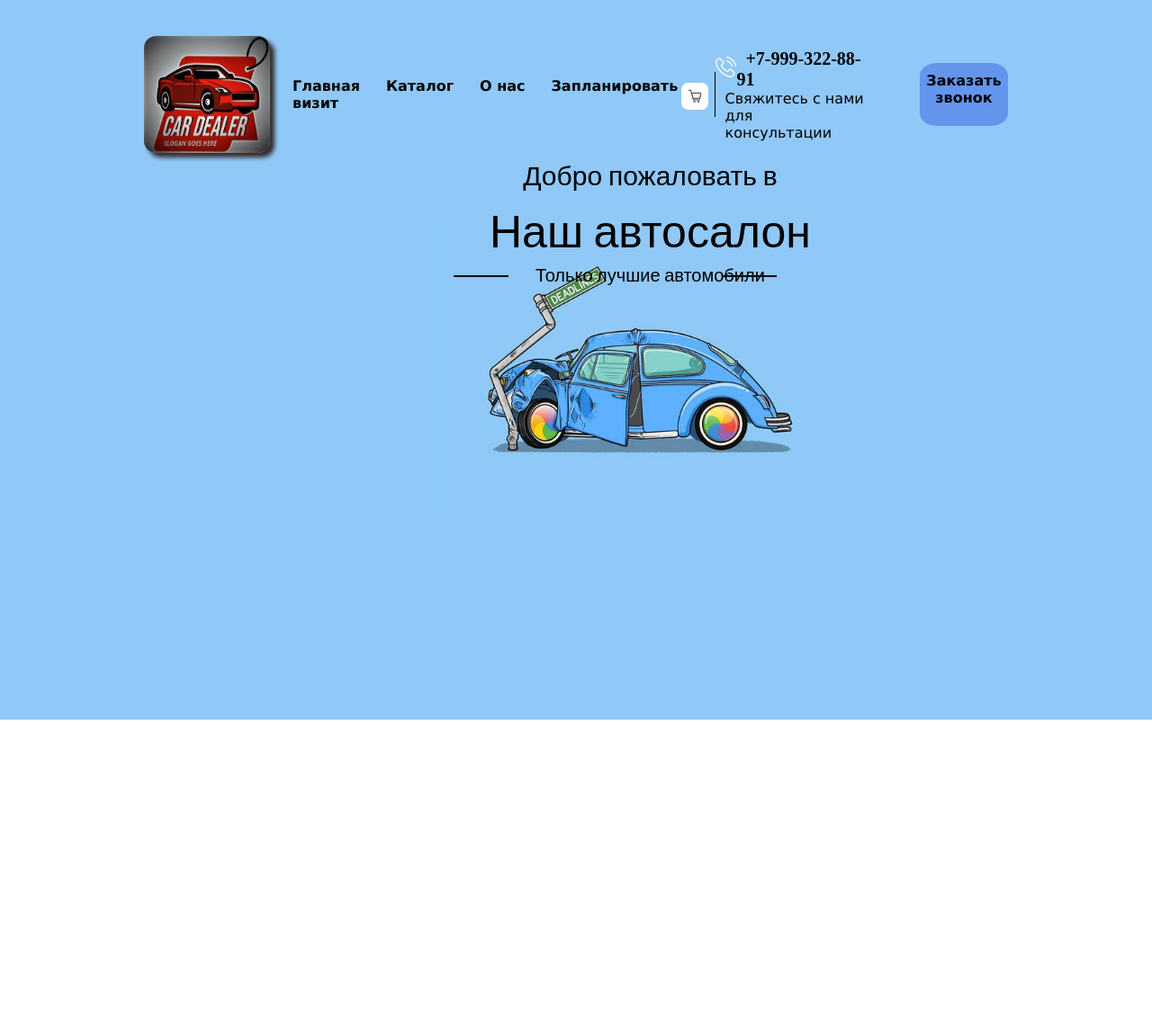
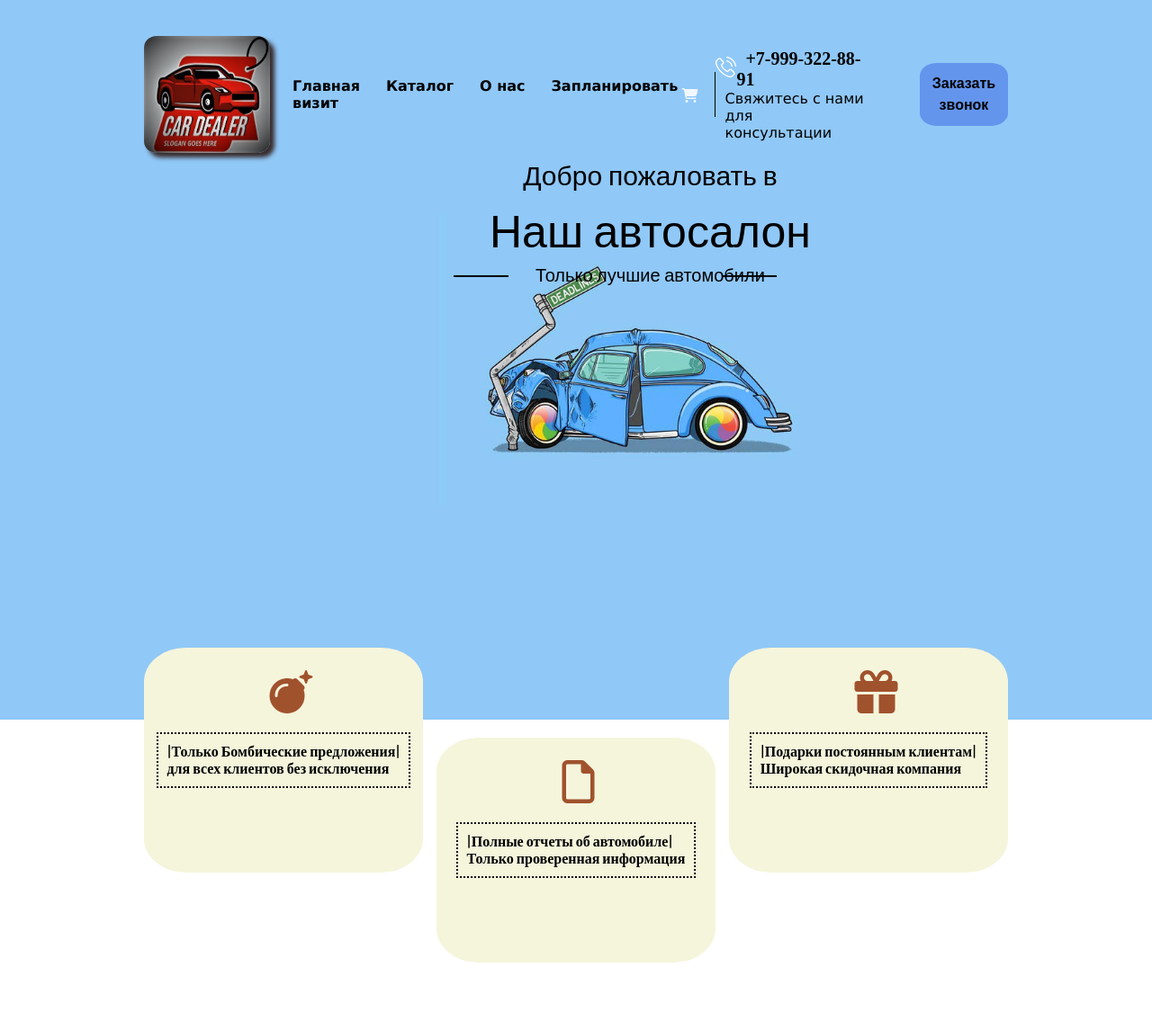
Before and after one commit to TurboSkkdda/js, a plain HTML site: page Car dealer website/index.html in a window 1280 px wide. Shown: the whole page at 90% size. Before the commit the page ends 800 px from the top, so only its background shows below. Drawn offline with nearby package versions, Linux system fonts and the light colour scheme.

Commit message:
some changes

```diff
--- a/Car dealer website/index.html
+++ b/Car dealer website/index.html
@@ -8,6 +8,14 @@
     <link rel="preconnect" href="https://fonts.googleapis.com">
     <link rel="preconnect" href="https://fonts.gstatic.com" crossorigin>
     <link href="https://fonts.googleapis.com/css2?family=Oswald:wght@200..700&display=swap" rel="stylesheet">
+    <link rel="preconnect" href="https://fonts.googleapis.com">
+    <link rel="preconnect" href="https://fonts.gstatic.com" crossorigin>
+    <link href="https://fonts.googleapis.com/css2?family=Kanit:ital,wght@0,100;0,200;0,300;0,400;0,500;0,600;0,700;0,800;0,900;1,100;1,200;1,300;1,400;1,500;1,600;1,700;1,800;1,900&display=swap" rel="stylesheet">
+    <link rel="preconnect" href="https://fonts.googleapis.com">
+    <link rel="preconnect" href="https://fonts.gstatic.com" crossorigin>
+    <link href="https://fonts.googleapis.com/css2?family=Bitter:ital,wght@0,100..900;1,100..900&display=swap" rel="stylesheet">
+
+    <script src="https://kit.fontawesome.com/d1f010fa2d.js" crossorigin="anonymous"></script>
 </head>
 <body>
 
@@ -23,7 +31,8 @@
                     </div>
                     <div class="cart">
                         <a href="#">
-                            <img class="shopCart" src="shopCart.png" alt="корзина">
+                            <i class="fa-solid fa-cart-shopping"></i>
+
                         </a>
                     </div>
                     <div class="phone">
@@ -49,8 +58,46 @@
                 </div>
 
                 </div>
+
          </div>
     </div>
+<div class="cards">
+    <div class="container">
+        <div class="cards-holder">
+       <div class="card">
+    <i class="fa-solid fa-bomb fa-3x"></i>
+    <div class="text1">
+      |Только Бомбические предложения|<br>
+      для всех клиентов без исключения
+    </div>
+
+           </div>
+           <div class="special">
+           <div class="card">
+            <i class="fa-regular fa-file fa-3x"></i>
+            <div class="text1">
+              |Полные отчеты об автомобиле|<br>
+              Только проверенная информация
+            </div>
+            </div>
+                   </div>
+
+
+                   <div class="card">
+                    <i class="fa-solid fa-gift fa-3x"></i>
+                    <div class="text1">
+                      |Подарки постоянным клиентам|<br>
+                      Широкая скидочная компания
+                    </div>
+
+                           </div>
+
+
+                </div>
+        </div>
+
+   </div>
+
 
 
 </body>
--- a/Car dealer website/style.css
+++ b/Car dealer website/style.css
@@ -20,13 +20,13 @@ body{
     border-radius: 10%;
     box-shadow: 5px 5px 5px hsl(0, 13%, 19%);
 }
-.shopCart{
+.fa-solid{
+    color: aliceblue;
     position: absolute;
-    top: 12px;
+    top: 18px;
     right: 7px;
-    border-radius: 25%;
     width: 30px;
-    height: 30px;
+    height: 400px;
 }
 .headerLine{
     padding-top: 40px;
@@ -91,7 +91,7 @@ body{
 }
 
 .btnStyle{
-    font-family: Verdana, Geneva, Tahoma, sans-serif;
+    font-family: "Kanit", sans-serif;
     text-decoration: none;
     color: black;
     font-weight: 700;
@@ -144,3 +144,49 @@ body{
     top: 136px;
     left: 258px;
 }
+.card{
+    position: relative;
+    background-color: beige;
+    width:310px;
+    height:250px;
+    border-radius: 15%;
+    margin-top: -80px;
+    display: flex;
+    align-items: center;
+    justify-content: center;
+
+
+}
+.cards-holder{
+    display: flex;
+    justify-content: space-between;
+}
+
+.fa-bomb{
+    position: absolute;
+    top: 10%;
+    left: 45%;
+    color: sienna;
+}
+.fa-file{
+    position: absolute;
+    top: 10%;
+    left: 45%;
+    color: sienna;
+}
+.fa-gift{
+    position: absolute;
+    top: 10%;
+    left: 45%;
+    color: sienna;
+}
+.text1{
+    border: 2px dotted;
+    font-family: "Bitter", serif;
+    font-weight: 600;
+    text-wrap: nowrap;
+    padding: 10px;
+}
+.special{
+    margin-top: 100px;
+}
```
Also changed, not shown: Car dealer website/images.png (added).
